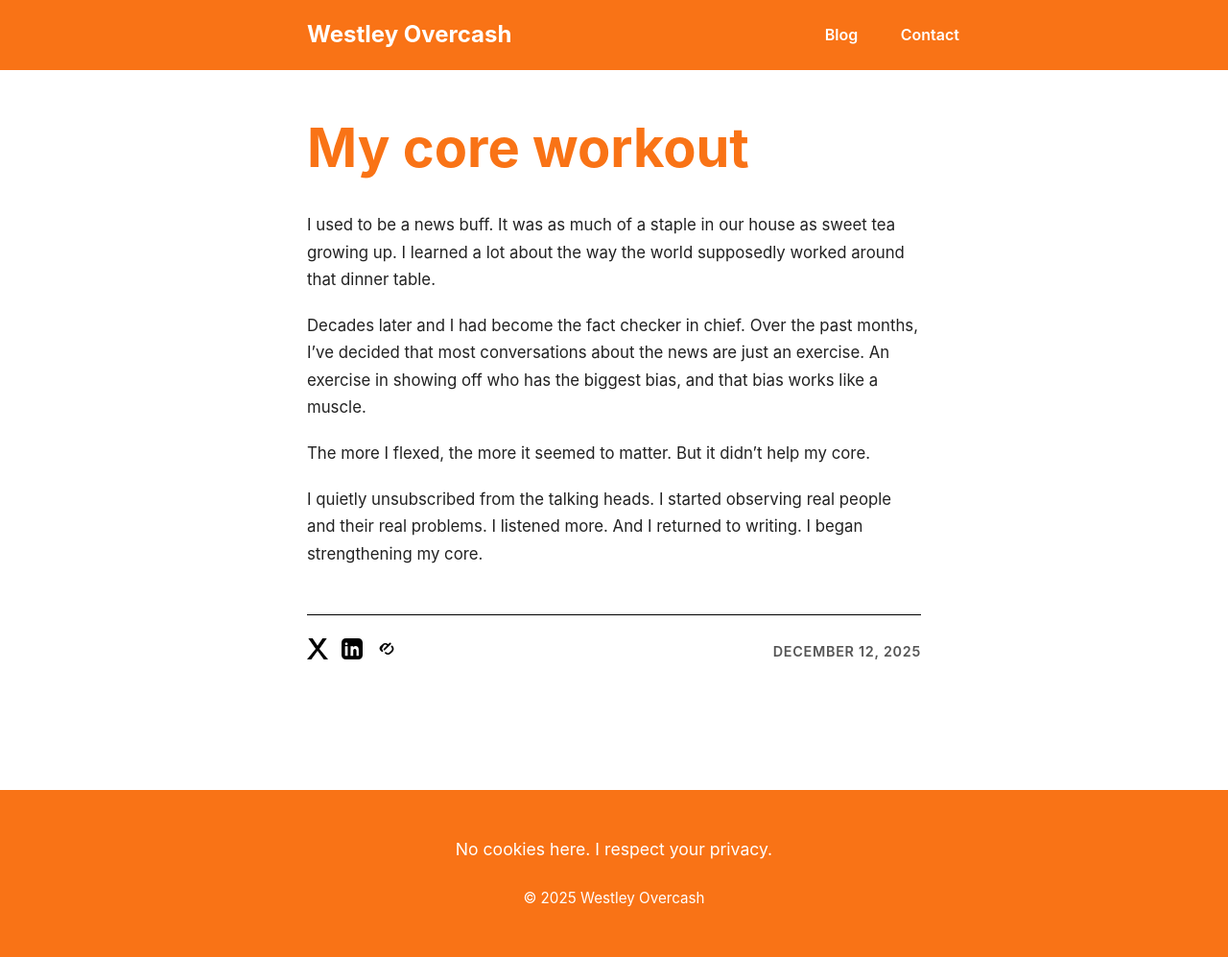
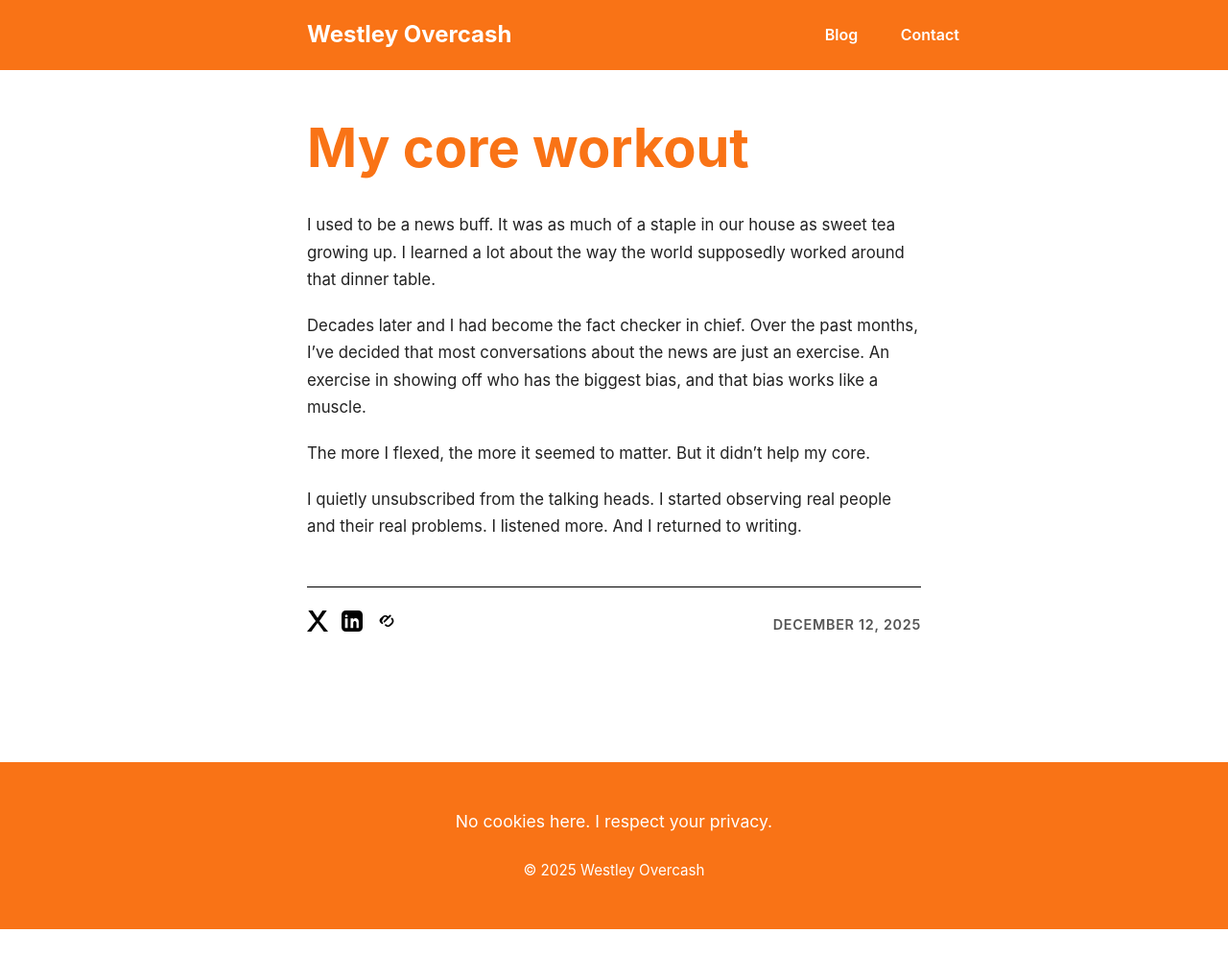
Before and after one commit to westleyovercash/westleyovercash.github.io, a Jekyll site: the page built from _posts/2025-12-12-my-core-workout.md, in a window 1280 px wide. Shown: the whole page at 96% size. Built offline with Jekyll 4.4.1, drawn with Linux system fonts in a browser that asks for light colours; after the commit the page ends 968 px from its top, so only the background shows below that.

Commit message:
Update 2025-12-12-my-core-workout.md

```diff
--- a/_posts/2025-12-12-my-core-workout.md
+++ b/_posts/2025-12-12-my-core-workout.md
@@ -10,4 +10,4 @@ Decades later and I had become the fact checker in chief. Over the past months,
 
 The more I flexed, the more it seemed to matter. But it didn't help my core.
 
-I quietly unsubscribed from the talking heads. I started observing real people and their real problems. I listened more. And I returned to writing. I began strengthening my core.
+I quietly unsubscribed from the talking heads. I started observing real people and their real problems. I listened more. And I returned to writing.
```
